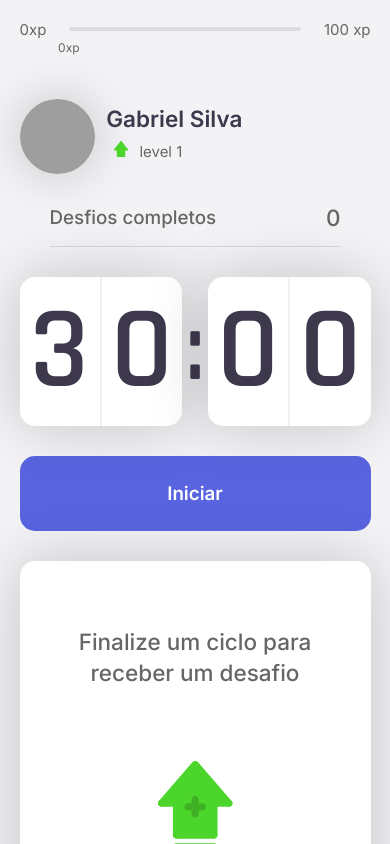
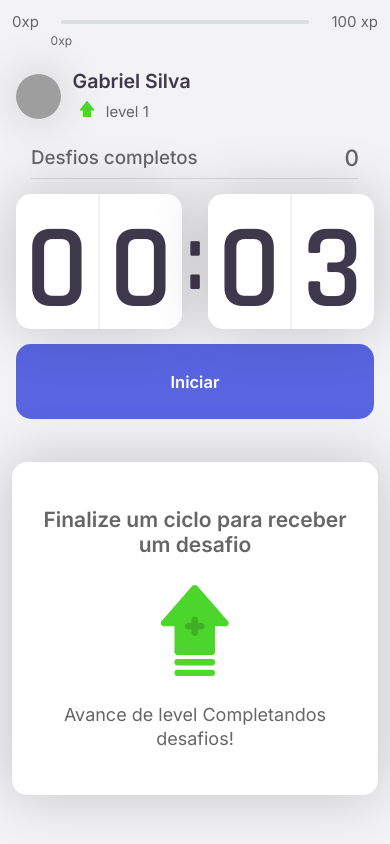
Before and after one commit to Innovarts-co-projects/moveit, a Next.js app: page / in a window 390 px wide. Shown: the top 844 px of the page. Built offline with nearby package versions, Linux system fonts and the light colour scheme; grey boxes are pictures that could not be loaded.

Commit message:
ajustando resposividade

```diff
--- a/src/contexts/CountdownContexts.tsx
+++ b/src/contexts/CountdownContexts.tsx
@@ -31,7 +31,7 @@ export function CountdownProvider({ children }: CountdownProviderProps) {
    const { startNewChallenge } = useContext(ChallengesContext)
 
    const
-      [time, settime] = useState(30 * 60),
+      [time, settime] = useState(0.05 * 60),
       [isActive, setIsactive] = useState(false),
       [hasFinished, setHasFinished] = useState(false),
       [isPaused, setIsPaused] = useState(false),
--- a/src/pages/index.tsx
+++ b/src/pages/index.tsx
@@ -44,16 +44,16 @@ export default function Home(props: HomeProps) {
         </div>
 
         <CountdownProvider>
-          <section id='Down'>
+          <section className={styles.gridbox} id='Down'>
 
-            <div>
+            <div className={styles.gridBox1}>
 
               <Profile />
               <CompletedChalenges />
               <Countdown />
             </div>
 
-            <div>
+            <div className={styles.gridBox2}>
 
               <ChallengeBox />
             </div>
--- a/src/styles/components/CompletedChalenges.module.css
+++ b/src/styles/components/CompletedChalenges.module.css
@@ -4,8 +4,8 @@
    align-items    : center;
    justify-content: space-between;
 
-   margin        : 2rem;
-   padding-bottom: 1rem;
+   margin        : clamp(1rem, 2vw, 3rem);
+   padding-bottom: clamp(.5rem, 1vw, 3rem);
    border-bottom : 1px solid #d7d8da;
 
    font-weight: 500;
--- a/src/styles/components/Countdown.module.css
+++ b/src/styles/components/Countdown.module.css
@@ -28,8 +28,9 @@
 
    flex: 1;
 
-   width: clamp(3rem, 6vw, 5rem);
-   font-size: clamp(4rem, 30vw, 8rem);
+   height   : clamp(7.5rem, 35vw, 9rem);
+   width    : clamp(3rem, 6vw, 5rem);
+   font-size: clamp(5rem, 35vw, 8rem);
 }
 
 .countdownContainer>div span:first-child {
@@ -66,9 +67,9 @@
    display: flex;
 
    width : 20%;
-   height: 5rem;
+    height: clamp(4rem, 20vw, 5rem);
 
-   margin-top: 2rem;
+   margin-top: clamp(1rem, 1vh, 3rem);
    transition: background .3s;
 }
 
@@ -96,7 +97,7 @@
    border-radius: 1rem;
    color        : var(--white);
 
-   font-size  : 1.25rem;
+   font-size  : clamp(1.1rem, 2vw, 1.5rem);
    font-weight: 600;
 
    display        : flex;
@@ -104,9 +105,9 @@
    justify-content: center;
 
    width : 100%;
-   height: 5rem;
+   height: clamp(4rem, 20vw, 5rem);
 
-   margin-top: 2rem;
+   margin-top: clamp(1rem, 1vh, 3rem);
 
    transition: background-color .2s;
 }
@@ -146,20 +147,20 @@
 
    content: '';
 
-   background         : url(/assets/close-grey.svg)  no-repeat;
+   background         : url(/assets/close-grey.svg) no-repeat;
    background-size    : 170%;
    background-position: center;
 
    height: 30px;
    width : 30px;
 
-   margin: 2px 0 0 1rem;
+   margin: .2rem .7rem 0 .2rem;
 }
 
 .activeCountdownButton:hover::after {
 
 
-   background         : url(/assets/close-white.svg) ;
+   background         : url(/assets/close-white.svg);
    background-size    : 170%;
    background-position: center;
 }
--- a/src/styles/components/challengeBox.module.css
+++ b/src/styles/components/challengeBox.module.css
@@ -10,17 +10,18 @@
    align-items    : center;
    justify-content: center;
 
-   padding: clamp(1rem, 2vh, 3rem);
+   max-width: 600px;
 
-   height: 100%;
+   flex: 1;
 }
 
+/**/
 .challengesActive {
 
    display       : flex;
    flex-direction: column;
 
-   height: 100%;
+   padding: 1rem;
 
    animation-name     : Down;
    animation-duration : .3s;
@@ -33,19 +34,27 @@
    border-bottom: solid 1px var(--gray-line);
    color        : var(--blue);
    font-weight  : 600;
-   font-size    : 1.25rem;
+   font-size    : 1.2rem;
 
-   padding: 0 2rem 1.5rem;
+   padding: .5rem;
 }
 
 .challengesActive main {
-
-   flex: 1;
 
    display        : flex;
    flex-direction : column;
    align-items    : center;
    justify-content: center;
+
+   font-size : 1rem;
+   text-align: auto;
+}
+
+.challengesActive main img {
+
+   width: clamp(6rem, 10vw, 10rem);
+
+   margin: 1rem 0;
 }
 
 .challengesActive main strong {
@@ -53,14 +62,15 @@
    color      : var(--title);
    font-size  : 2rem;
    font-weight: 600;
-   margin     : 1rem 0;
+   margin     : .5rem;
 }
 
 .challengesActive footer {
 
    display              : grid;
    grid-template-columns: repeat(2, 1fr);
-   gap                  : 1rem;
+   gap                  : .5rem;
+   margin-top           : 1rem;
 }
 
 .challengesActive footer button {
@@ -72,7 +82,7 @@
    font-size    : 1rem;
    font-weight  : 600;
 
-   height: 3.5rem;
+   height: clamp(3rem, 5vw, 5rem);
 
    display        : grid;
    align-items    : center;
@@ -97,19 +107,20 @@
    filter: brightness(.9);
 }
 
+/*375*/
 .challengesNA {
 
    display        : flex;
    flex-direction : column;
    justify-content: space-around;
+   padding        : 3rem 1rem;
 }
 
 .challengesNA strong {
 
-   font-size    : 1.5rem;
-   font-weight  : 500;
-   line-height  : 1.4;
-   margin-bottom: 2rem;
+   font-size  : 1.4rem;
+   font-weight: 600;
+   line-height: 1.2;
 }
 
 .challengesNA div {
@@ -120,14 +131,29 @@
    justify-content: center;
 
    text-align: center;
-   font-size : 1.1rem;
+   font-size : 1.2rem;
 
    width      : 100%;
-   line-height: 1.4;
+   line-height: 1.3;
 }
 
 .challengesNA div img {
 
-   width : 5rem;
-   margin: 2.8rem 0;
+   width : clamp(4.5rem, 10vw, 5rem);
+   margin: clamp(1.8rem, 5vw, 4rem);
 }
+
+@keyframes Down {
+
+   from {
+
+      opacity  : 0;
+      transform: translateY(-50px)
+   }
+
+   to {
+
+      opacity  : 1;
+      transform: translateY(0)
+   }
+}
--- a/src/styles/components/experienceBar.module.css
+++ b/src/styles/components/experienceBar.module.css
@@ -2,7 +2,7 @@
 
   display      : flex;
   align-items  : center;
-  margin-bottom: 4rem;
+  margin-bottom: clamp(2rem, 5vw, 4rem);
 }
 
 .experienceBar span {
--- a/src/styles/components/profile.module.css
+++ b/src/styles/components/profile.module.css
@@ -9,8 +9,8 @@
    border-radius: 50%;
    box-shadow   : 0 0 50px #0003;
 
-   width : 5rem;
-   height: 5rem;
+   width : clamp(3rem, 10vw, 5rem);
+   height: clamp(3rem, 10vw, 5rem);
 }
 
 .profileContainer div {
@@ -20,7 +20,7 @@
 
 .profileContainer div strong {
 
-   font-size  : 1.5rem;
+   font-size  : clamp(1.3rem, 2vw, 2rem);
    font-weight: 600;
    color      : var(--title);
 }
--- a/src/styles/pages/Home.module.css
+++ b/src/styles/pages/Home.module.css
@@ -4,17 +4,23 @@
    flex-direction: column;
    height        : 100vh;
    max-width     : 1080px;
-   padding       : clamp(.5rem, 5vw, 2rem);
+   padding       : clamp(.8rem, 3vw, 2rem);
    margin        : 0 auto;
 }
 
-.container section {
+.container .gridbox {
 
-   flex                 : 1;
+
    display              : grid;
    grid-template-columns: 1fr 1fr;
    gap                  : 6rem;
    align-content        : center;
+}
+
+.container .gridbox .gridBox2 {
+
+   display    : flex;
+   align-items: flex-end;
 }
 
 .startAnim {
@@ -59,11 +65,34 @@
 
 @media only screen and (max-width:800px) {
 
-   .container section {
+   .container .gridbox {
 
       grid-template-columns: 1fr;
-      grid-template-rows   : 1fr 1fr;
-      gap                  : 2rem;
-      padding-bottom       : 4rem;
+      grid-template-rows   : 1fr 1.5fr;
+
+      gap: clamp(1rem, 10vw, 5rem);
+   }
+
+   .container .gridbox .gridBox2 {
+
+      display        : flex;
+      align-items    : flex-start;
+      justify-content: center;
+   }
+
+   .container .gridbox .gridBox1 {
+
+
+      padding: 1rem clamp(1rem, 10vw, 20rem);
    }
 }
+
+@media only screen and (max-width:500px) {
+
+   .container .gridbox .gridBox1 {
+
+
+      padding: clamp(0rem, 1vw, 2rem);
+   }
+
+}
```
